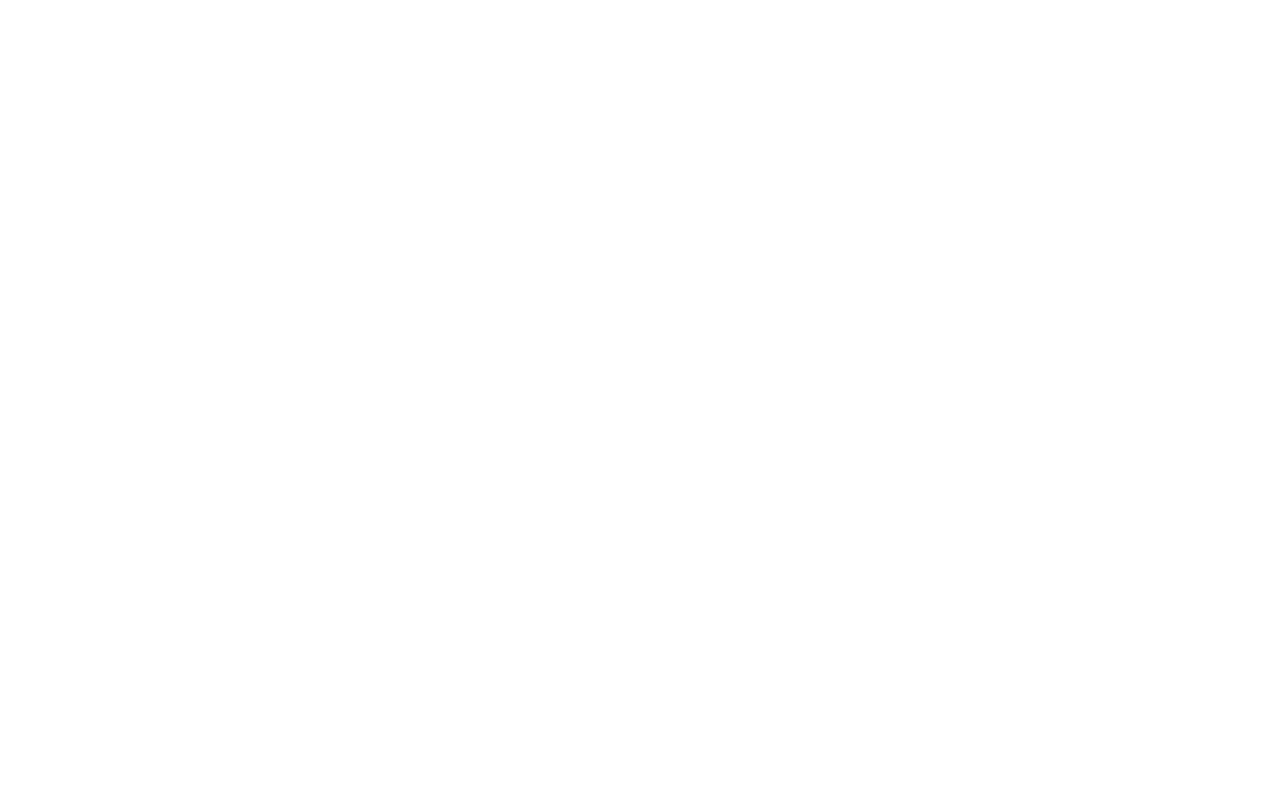
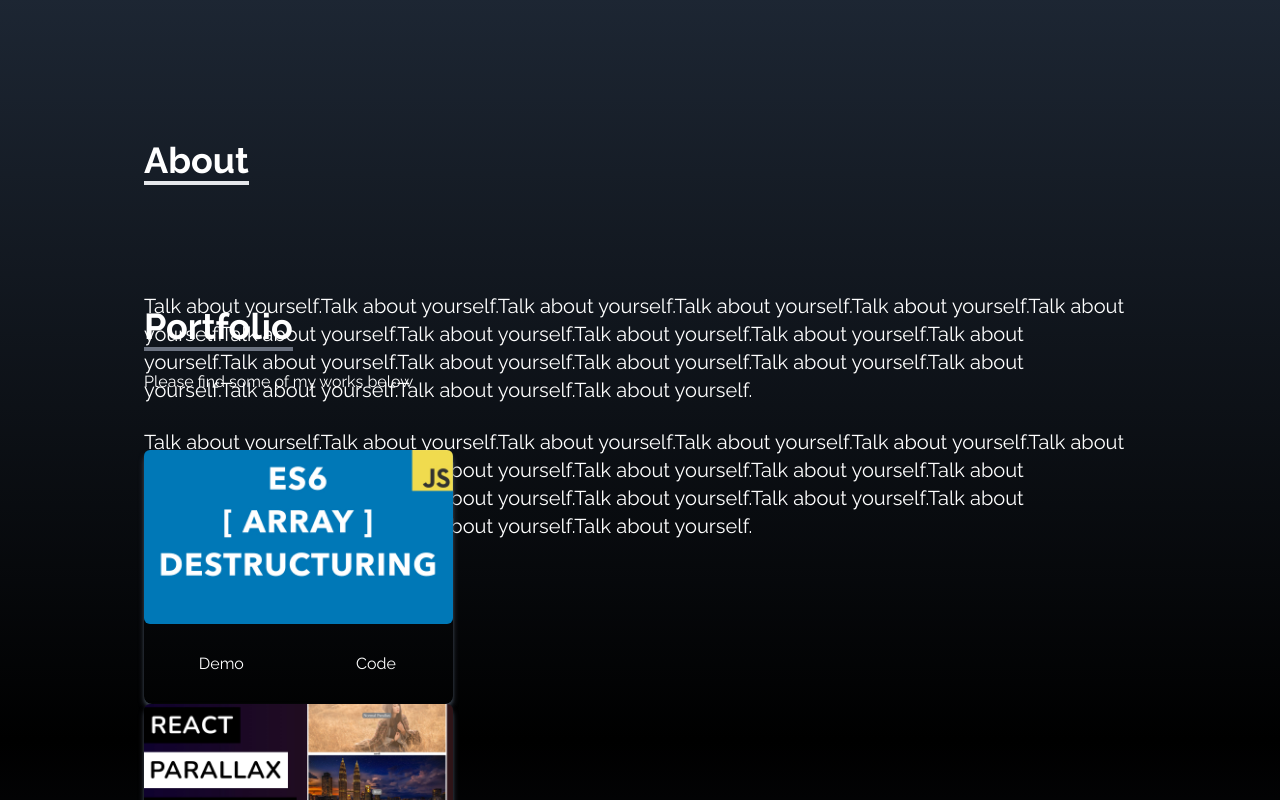
Before and after one commit to SSBladedge/react_portfolio, a React (Create React App) app: page / in a window 1280 px wide. Shown: the part 860-1660 px from the top of the page. Before the commit the page ends 824 px from the top, so only its background shows below. Built offline with nearby package versions, Linux system fonts and the light colour scheme; the HTML template or start-up script is replaced by a standard one.

Commit message:
progress on portfolio section

```diff
--- a/src/App.js
+++ b/src/App.js
@@ -1,6 +1,7 @@
 import About from "./components/About";
 import Home from "./components/Home";
 import NavBar from "./components/NavBar";
+import Portfolio from "./components/Portfolio";
 import SocialLinks from "./components/SocialLinks";
 
 
@@ -10,6 +11,8 @@
       <NavBar />
       <Home />
       <About />
+      <Portfolio />
+
 
       <SocialLinks />
     </div>
--- a/src/components/About.jsx
+++ b/src/components/About.jsx
@@ -2,7 +2,24 @@
 
 const About = () => {
   return (
-    <div>About</div>
+    <div name='about' className='w-full h-screen bg-gradient-to-b from-gray-800 to-black text-white'
+    >
+        <div className='max-w-screen-lg p-4 mx-auto flex flex-col justify-center w-full h-full'>
+            <div className='pb-8'>
+                <p className='text-4xl font-bold inline border-b-4 first-line:border-gray-500'
+                >
+                    About
+                </p>
+            </div>
+            <p className='text-xl mt-20'>
+                Talk about yourself.Talk about yourself.Talk about yourself.Talk about yourself.Talk about yourself.Talk about yourself.Talk about yourself.Talk about yourself.Talk about yourself.Talk about yourself.Talk about yourself.Talk about yourself.Talk about yourself.Talk about yourself.Talk about yourself.Talk about yourself.Talk about yourself.Talk about yourself.Talk about yourself.
+            </p>
+            <br />
+            <p className='text-xl'>
+                Talk about yourself.Talk about yourself.Talk about yourself.Talk about yourself.Talk about yourself.Talk about yourself.Talk about yourself.Talk about yourself.Talk about yourself.Talk about yourself.Talk about yourself.Talk about yourself.Talk about yourself.Talk about yourself.Talk about yourself.Talk about yourself.Talk about yourself.Talk about yourself.Talk about yourself.
+            </p>
+        </div>
+    </div>
   )
 }
 
--- /dev/null
+++ b/src/components/Portfolio.jsx
@@ -0,0 +1,78 @@
+import React from 'react'
+import arrayDestruct from '../assets/portfolio/arrayDestruct.jpg'
+import installNode from '../assets/portfolio/installNode.jpg'
+import navbar from '../assets/portfolio/navbar.jpg'
+import reactParallax from '../assets/portfolio/reactParallax.jpg'
+import reactSmooth from '../assets/portfolio/reactSmooth.jpg'
+import reactWeather from '../assets/portfolio/reactWeather.jpg'
+
+const Portfolio = () => {
+
+    const portfolios =[
+        {
+            id: 1,
+            src: arrayDestruct
+        },
+        {
+            id: 2,
+            src: reactParallax
+        },
+        {
+            id: 3,
+            src: navbar
+        },
+        {
+            id: 4,
+            src: reactSmooth
+        },
+        {
+            id: 5,
+            src: installNode
+        },
+        {
+            id: 6,
+            src: reactWeather
+        }
+    ]
+
+
+
+
+
+  return (
+    <div name='Portfolio' className='bg-gradient-to-b from-black to-gray-800 w-full text-white md:h-screen'>
+        <div className='max-w-screen-lg p-4 mx-auto flex flex-col justify-center w-full h-full'>
+            <div className='pb-8'>
+                <p className='text-4xl font-bold inline border-b-4 border-gray-500'>
+                    Portfolio
+                </p>
+                <p className='py-6'>
+                    Please find some of my works below
+                </p>
+            </div>
+
+            {
+                portfolios.map(({id, src})=>{
+                    return(
+                        <div key={id} className='grid sm:grid-cols-2 md:grid-cols-3 gap-8 px-12 sm:px-0 '>
+                <div className='shadow-md shadow-gray-600 rounded-lg'>
+                    <img
+                        src={src}
+                        alt=''
+                        className='rounded-md duration-200 hover:scale-105' />
+                    <div className='flex justify-center items-center'>
+                        <button className='w-1/2 px-6 py-3 m-4 duration-200 hover:scale-105'>Demo</button>
+                        <button className='w-1/2 px-6 py-3 m-4 duration-200 hover:scale-105'>Code</button>
+                    </div>
+                </div>
+            </div>
+                    )
+                })
+            }
+
+        </div>
+    </div>
+  )
+}
+
+export default Portfolio
```
